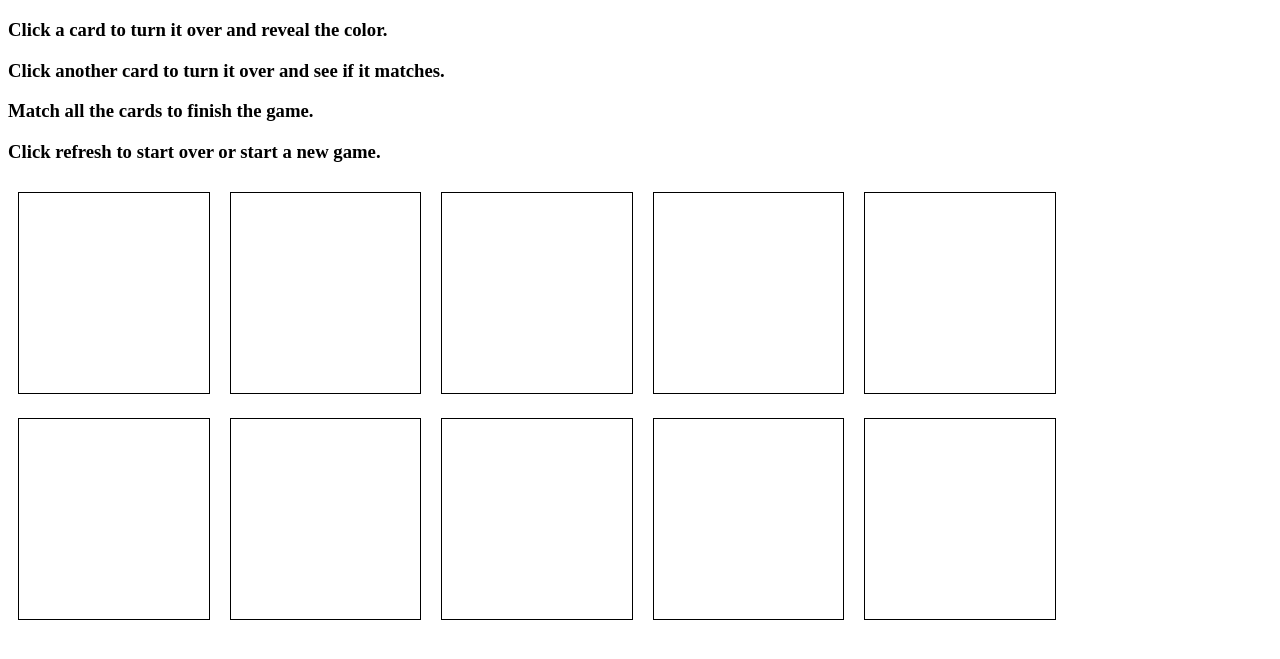
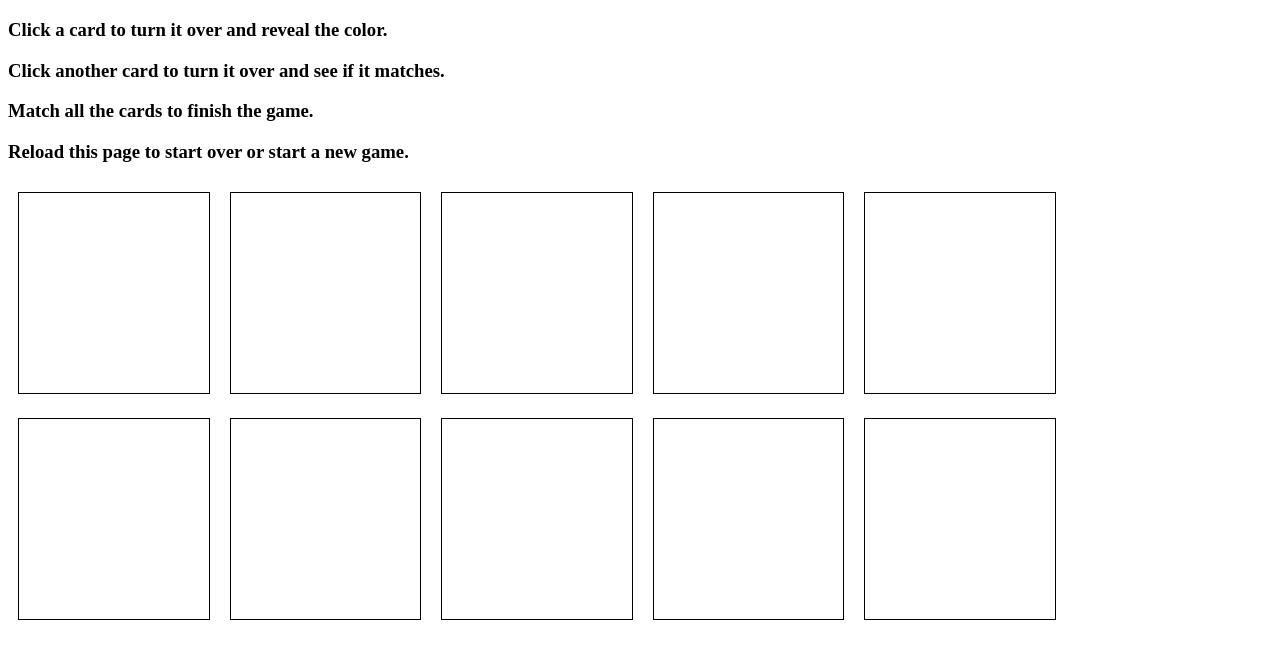
Before and after one commit to michaelj-github/memory_game, a plain HTML site: page index.html in a window 1280 px wide. Shown: the part 61-720 px from the top of the page. Drawn offline with Linux system fonts and the light colour scheme.

Commit message:
changed instructions to clarify

```diff
--- a/index.html
+++ b/index.html
@@ -10,7 +10,7 @@
     <h3>Click a card to turn it over and reveal the color.</h3>
     <h3>Click another card to turn it over and see if it matches.</h3>
     <h3>Match all the cards to finish the game.</h3>
-    <h3>Click refresh to start over or start a new game.</h3>
+    <h3>Reload this page to start over or start a new game.</h3>
     <div id="game">
     </div>
     <script src="app.js"></script>
```
